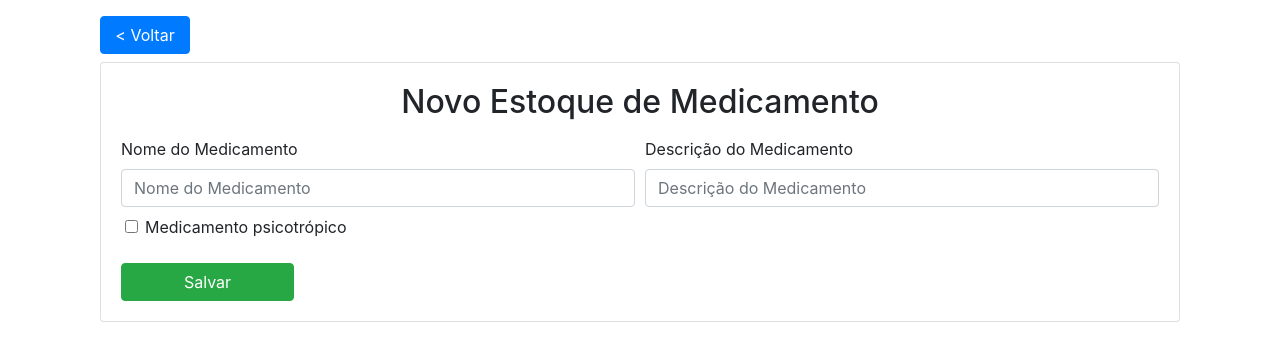
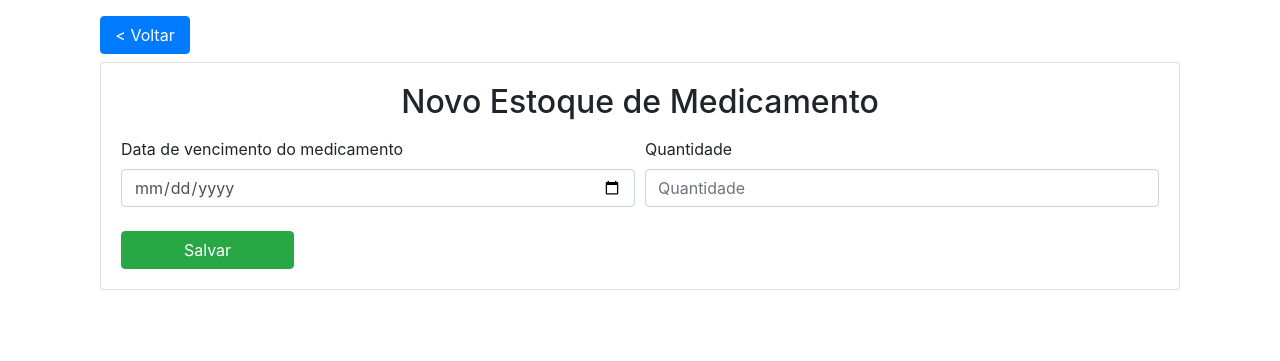
Before and after one commit to MagnoBelloni/OrganizingToCare, a Flask app: page /medicamento_estoque/novo/1 in a window 1280 px wide. Shown: the part 56-417 px from the top of the page. Run offline with Flask 2, Linux system fonts and the light colour scheme; some libraries are stand-ins or nearby versions.

Commit message:
alteração ++

```diff
--- a/organizingtocare/app/templates/medicamento_estoque/novo.html
+++ b/organizingtocare/app/templates/medicamento_estoque/novo.html
@@ -9,25 +9,21 @@
 		<div class="card-body p-6">
             <h2 class="d-flex justify-content-center">Novo Estoque de Medicamento</h2>
 
-
-            <form action="/medicamento/novo" method="post">
+            <form action="/medicamento_estoque/novo/{{medicamento_paciente_id}}" method="post">
                 <div class="form-row">
                     <div class="col-sm-12 col-lg-6 mt-2">
-                        <label  for="Nome do Medicamento">Nome do Medicamento</label>
-                        <input type="text" class="form-control" name="nome" id="nome" placeholder="Nome do Medicamento" required>
+                        <label for="Data de vencimento do medicamento">Data de vencimento do medicamento</label>
+                        <input type="date" class="form-control" name="dataVencimento" id="dataVencimento"
+                        data-toggle="tooltip" data-placement="right" title="Data de vencimento do medicamento" required>
                     </div>
                     <div class="col-sm-12 col-lg-6 mt-2">
-                        <label  for="Descrição do Medicamento">Descrição do Medicamento</label>
-                        <input type="text" class="form-control" name="descricao" id="descricao" placeholder="Descrição do Medicamento" required>
-                    </div>
-                    <div class="form-check col-sm-12 col-lg-6 mt-2 ml-4">
-                        <input type="checkbox" class="form-check-input" name="psicotropico" id="psicotropico">
-                        <label class="form-check-label" for="psicotropico">Medicamento psicotrópico</label>
+                        <label for="Quantidade">Quantidade</label>
+                        <input type="number" class="form-control" name="quantidade" id="quantidade" placeholder="Quantidade"
+                        data-toggle="tooltip" data-placement="right" required>
                     </div>
                 </div>
 
                 <button class="btn btn-success mt-4 col-md-2" type="submit">Salvar</button>
-
             </form>
 		</div>
 	</div>
--- a/organizingtocare/app/templates/usuario/novo.html
+++ b/organizingtocare/app/templates/usuario/novo.html
@@ -12,9 +12,11 @@
 <form action="/usuario/novo" method="post">
     <div class="form-row">
         <div class="col-sm-12 col-lg-6 mt-2">
+            <label for="nome">Nome</label>
             <input type="text" class="form-control" name="nome" id="nome" placeholder="Nome Completo" required>
         </div>
         <div class="col-sm-12 col-lg-6 mt-2">
+            <label for="Login">Login</label>
             <input type="text" class="form-control" name="login" id="login" placeholder="Login" required>
         </div>
         <div class="col-sm-12 col-lg-6 mt-2">
```
Also changed, not shown: organizingtocare/app/templates/paciente/novo.html (+8 -1 lines).
